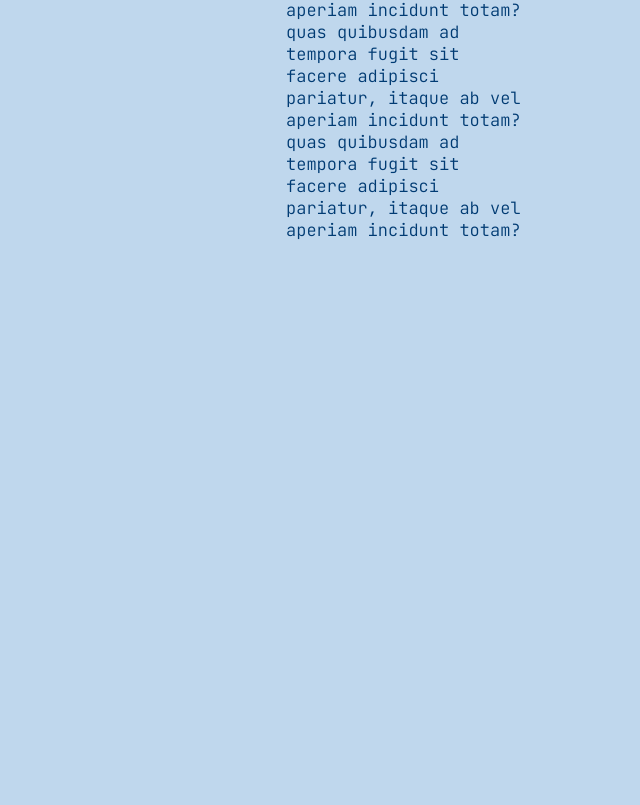
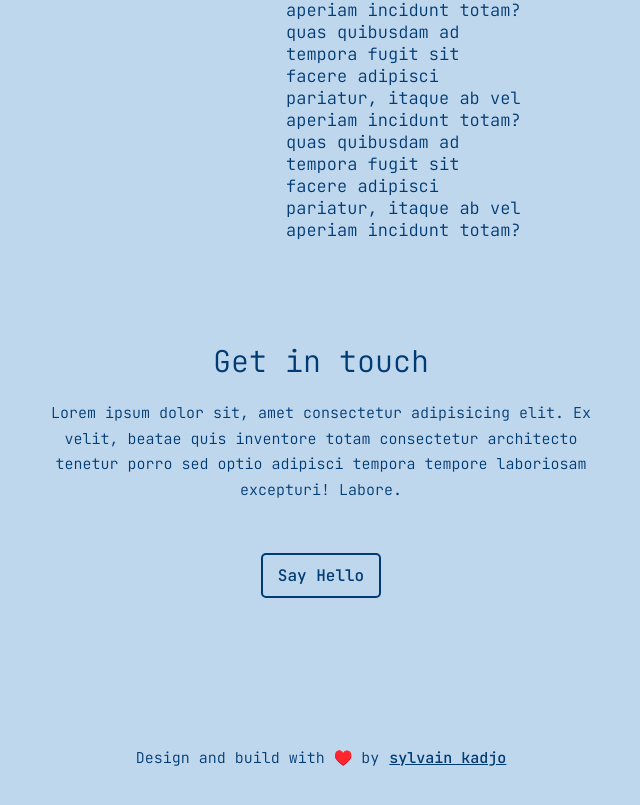
Before and after one commit to sylvain12/sylvainka, a Next.js app: page / in a window 1280 px wide. Shown: the part 1641-2446 px from the top of the page, without its empty margins (354-994 px from the left). Before the commit the page ends 1982 px from the top, so only its background shows below. Built offline with nearby package versions, Linux system fonts and the light colour scheme; some icons are missing.

Commit message:
Add component to homepage

```diff
--- a/pages/index.tsx
+++ b/pages/index.tsx
@@ -1,12 +1,11 @@
 import type { NextPage } from "next";
 import GlobalStyle from "../src/theme/globalStyles";
-import Wrapper from "../src/components/styled/Wrapper.style";
-import StyleHeader from "../src/components/Header";
 import Head from "next/head";
 import Theme from "../src/theme/theme";
 import { ThemeProvider } from "styled-components";
 import About from "../src/components/About";
 import Header from "../src/components/Header";
+import Contact from '../src/components/Contact';
 
 const Home: NextPage = () => {
   return (
@@ -31,6 +30,7 @@ const Home: NextPage = () => {
       <GlobalStyle />
       <Header />
       <About />
+      <Contact />
       {
         /* <Wrapper>
         <p>Personal website</p>
```
